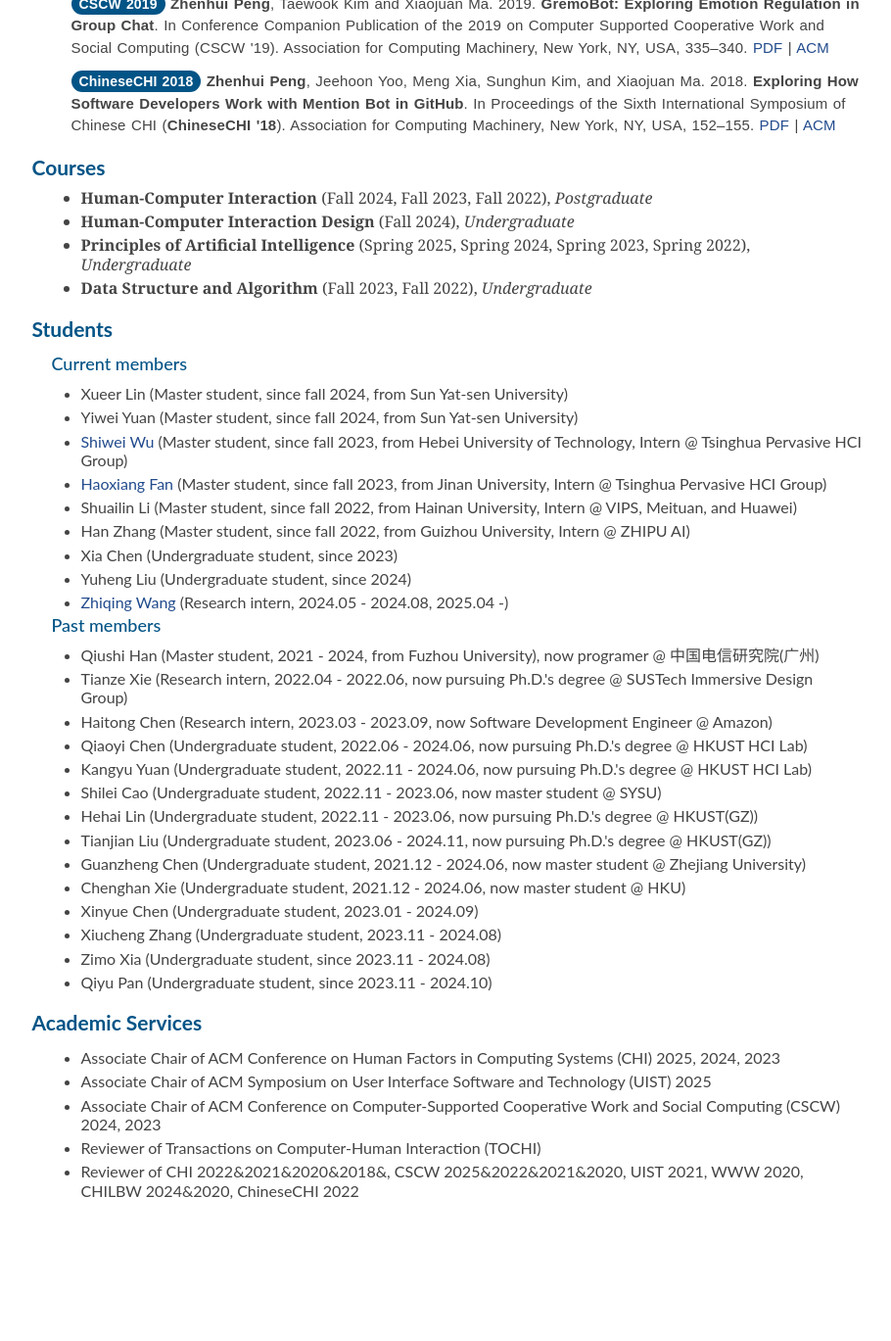
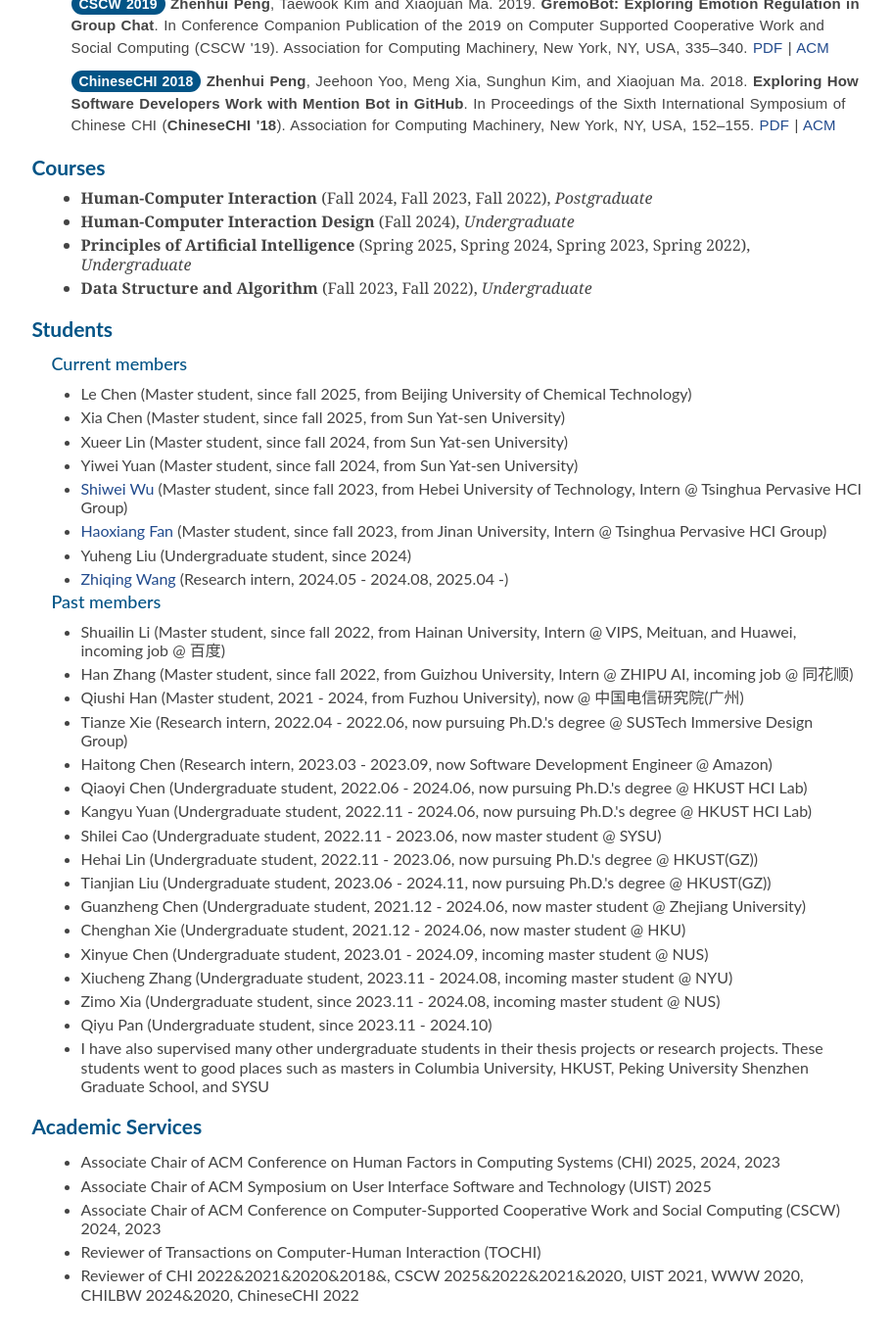
Before and after one commit to PenguinZhou/PenguinZhou.github.io, a Jekyll site: the page index.html, which Jekyll copies as it is, in a window 1280 px wide and 1400 px high, scrolled down 4497 px. Shown: the top 1369 px of the window at 98% size, without its empty margins (330-1240 px from the left). Built offline with Jekyll 4.4.1, drawn with Linux system fonts in a browser that asks for light colours; before the commit the page ends 5791 px from its top, so only the background shows below that; some of the changed text lies outside the part shown.

Commit message:
update papers

```diff
--- a/index.html
+++ b/index.html
@@ -98,6 +98,12 @@
                     <h3 class="widget-title">News</h3>
 
                     <ul>
+                        <li>
+                            <a>2025/06/19:</a> One @<strong>CSCW 2025 Poster</strong> about communication strategies in beauty videos. Thanks to Xueer and Prof. Zhicong Lu.
+                        </li>
+                        <li>
+                            <a>2025/06/10:</a> One @<strong>CSCW 2025</strong> paper (conditionally accepted) about training critical thinking with online discussion. Congrats to the undergraduate team (Qiyu, Jianqiao, Jie, Junyu, Yihan) and Kangyu.
+                        </li>
                         <li>
                             <a>2025/02/13:</a> Two @<strong>CSCW 2025</strong> papers (one is about re-design of design community for learning purposes, the other is about GenAIs for offline art courses) conditionally accepted. Congrats to the undergraduate team (Xia, Xinyue, Weixian, Haojia, Yujun) and Zhiqing, Haoxiang et al.
                         </li>
@@ -698,19 +704,20 @@
                 <div class="widget widget-archives news">
                     <h4 style="color:#035486;">Current members</h4>
                     <ul>
+                        <li>Le Chen (Master student, since fall 2025, from Beijing University of Chemical Technology)</li>
+                        <li>Xia Chen (Master student, since fall 2025, from Sun Yat-sen University)</li>
                         <li>Xueer Lin (Master student, since fall 2024, from Sun Yat-sen University)</li>
                         <li>Yiwei Yuan (Master student, since fall 2024, from Sun Yat-sen University)</li>
                         <li><a href="https://shionming.github.io/shiweiwu.github.io/">Shiwei Wu</a> (Master student, since fall 2023, from Hebei University of Technology, Intern @ Tsinghua Pervasive HCI Group)</li>
                         <li><a href="https://fanhaoxiang.top/">Haoxiang Fan</a> (Master student, since fall 2023, from Jinan University, Intern @ Tsinghua Pervasive HCI Group)</li>
-                        <li>Shuailin Li (Master student, since fall 2022, from Hainan University, Intern @ VIPS, Meituan, and Huawei)</li>
-                        <li>Han Zhang (Master student, since fall 2022, from Guizhou University, Intern @ ZHIPU AI)</li>
-                        <li>Xia Chen (Undergraduate student, since 2023)</li>
                         <li>Yuheng Liu (Undergraduate student, since 2024)</li>
                         <li><a href="https://www.zhiqingwang.me/">Zhiqing Wang</a> (Research intern, 2024.05 - 2024.08, 2025.04 -) </li>
                     </ul>
                     <h4 style="color:#035486;">Past members</h4>
                     <ul>
-                        <li>Qiushi Han (Master student, 2021 - 2024, from Fuzhou University), now programer @ 中国电信研究院(广州)</li>
+                        <li>Shuailin Li (Master student, since fall 2022, from Hainan University, Intern @ VIPS, Meituan, and Huawei, incoming job @ 百度)</li>
+                        <li>Han Zhang (Master student, since fall 2022, from Guizhou University, Intern @ ZHIPU AI, incoming job @ 同花顺)</li>
+                        <li>Qiushi Han (Master student, 2021 - 2024, from Fuzhou University), now @ 中国电信研究院(广州)</li>
                         <li>Tianze Xie (Research intern, 2022.04 - 2022.06, now pursuing Ph.D.'s degree @ SUSTech Immersive Design Group)</li>
                         <li>Haitong Chen (Research intern, 2023.03 - 2023.09, now Software Development Engineer @ Amazon)</li>
                         <li>Qiaoyi Chen (Undergraduate student, 2022.06 - 2024.06, now pursuing Ph.D.'s degree @ HKUST HCI Lab)</li>
@@ -720,10 +727,12 @@
                         <li>Tianjian Liu (Undergraduate student, 2023.06 - 2024.11, now pursuing Ph.D.'s degree @ HKUST(GZ))</li>
                         <li>Guanzheng Chen (Undergraduate student, 2021.12 - 2024.06, now master student @ Zhejiang University)</li>
                         <li>Chenghan Xie (Undergraduate student, 2021.12 - 2024.06, now master student @ HKU)</li>
-                        <li>Xinyue Chen (Undergraduate student, 2023.01 - 2024.09)</li>
-                        <li>Xiucheng Zhang (Undergraduate student, 2023.11 - 2024.08)</li>
-                        <li>Zimo Xia (Undergraduate student, since 2023.11 - 2024.08)</li>
+                        <li>Xinyue Chen (Undergraduate student, 2023.01 - 2024.09, incoming master student @ NUS)</li>
+                        <li>Xiucheng Zhang (Undergraduate student, 2023.11 - 2024.08, incoming master student @ NYU)</li>
+                        <li>Zimo Xia (Undergraduate student, since 2023.11 - 2024.08, incoming master student @ NUS)</li>
                         <li>Qiyu Pan (Undergraduate student, since 2023.11 - 2024.10)</li>
+                        <li>I have also supervised many other undergraduate students in their thesis projects or research projects. These students went to good places
+                            such as masters in Columbia University, HKUST, Peking University Shenzhen Graduate School, and SYSU</li>
                     </ul>
                     <!-- <h4>Supervised undergraduates</h4> -->
                     <!-- <ul>
```
Also changed, not shown: other parts of index.html (+3 -3 lines), 1 other file.
